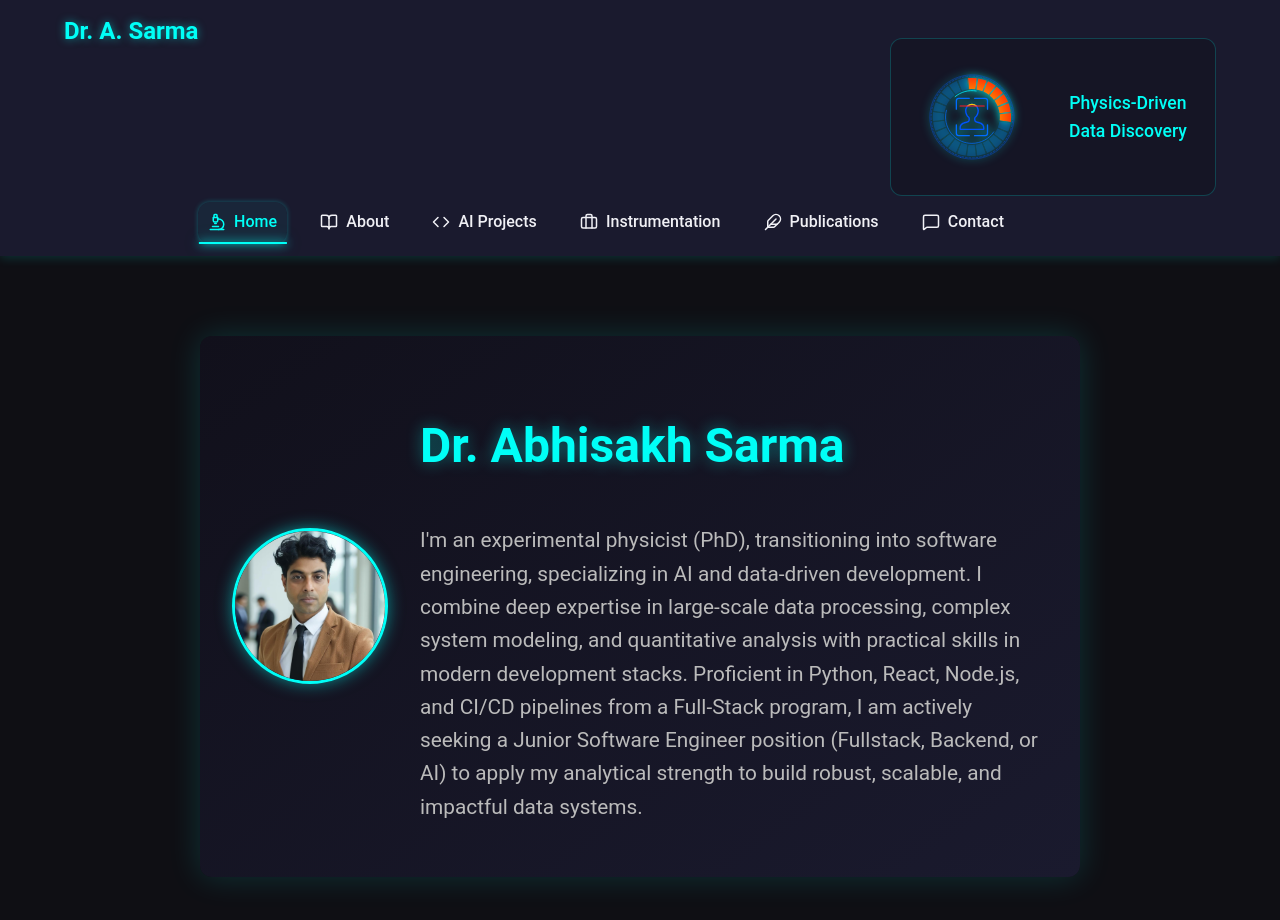
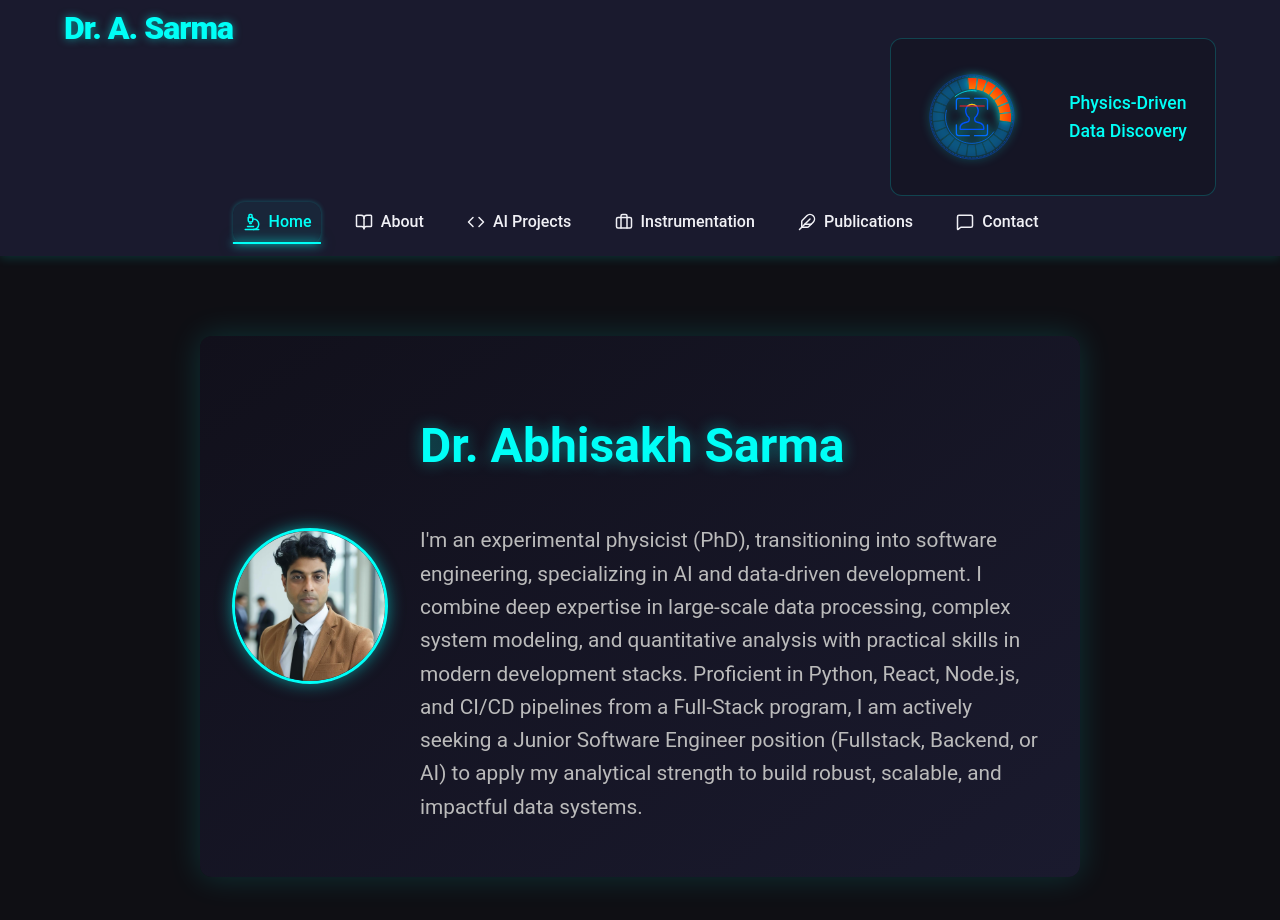
Before and after one commit to abhisakh/Advance_Portfolio, a React (Vite) app in the folder portfolio/: page / in a window 1280 px wide. Shown: the top 920 px of the page. Built offline with nearby package versions, Linux system fonts and the light colour scheme.

Commit message:
Title header size and position in navbar css

```diff
--- a/portfolio/src/styles/navbar.css
+++ b/portfolio/src/styles/navbar.css
@@ -24,8 +24,13 @@
 }
 
 .navbar .logo {
-  font-size: 1.5rem;
-  font-weight: 700;
+  /* CHANGE: Increase or decrease this value to tune size */
+  font-size: 2rem;
+
+  /* OPTIONAL: Fine-tuning the look */
+  font-weight: 800;             /* Extra bold for a professional logo feel */
+  letter-spacing: -1px;         /* Tighter spacing looks more modern */
+  line-height: 1;               /* Prevents extra height from being added */
   color: var(--accent-color);
   text-shadow: 0 0 8px rgba(0, 255, 247, 0.5);
   /* 2. PUSHES subsequent content (menu-content-row) to the bottom */
```
